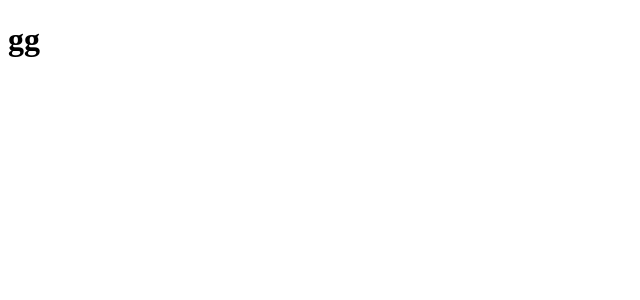
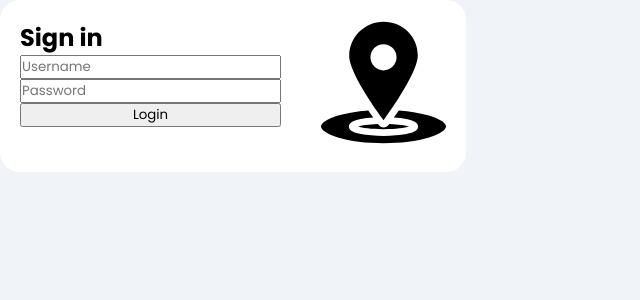
Before and after one commit to LeQuangThanh69420/Traffic-Crash-Tracking, an Angular app in the folder ClientMap/: page /login in a window 1280 px wide. Before the commit this address led to /. Shown: the top 300 px of the page, without its empty margins (0-640 px from the left). Built offline with nearby package versions, Linux system fonts and the light colour scheme.

Commit message:
ClientMap - update

```diff
--- /dev/null
+++ b/ClientMap/src/app/_guards/auth.guard.ts
@@ -0,0 +1,23 @@
+import { Injectable } from '@angular/core';
+import { ActivatedRouteSnapshot, CanActivate, Router, RouterStateSnapshot, UrlTree } from '@angular/router';
+import { Observable } from 'rxjs';
+
+@Injectable({
+  providedIn: 'root'
+})
+export class AuthGuard implements CanActivate {
+  constructor(private router: Router) {}
+
+  canActivate(
+    route: ActivatedRouteSnapshot,
+    state: RouterStateSnapshot): Observable<boolean | UrlTree> | Promise<boolean | UrlTree> | boolean | UrlTree {
+
+    const user = window.localStorage.getItem("user");
+    if (user == "" || user == null || user == undefined) {
+      this.router.navigate(['/login']);
+      return false;
+    }
+    return true;
+  }
+
+}
--- a/ClientMap/src/app/_services/station-controller.service.ts
+++ b/ClientMap/src/app/_services/station-controller.service.ts
@@ -4,6 +4,7 @@ import { environment } from 'src/environments/environment';
 import { StationGetStationsOutputDTO } from '../_DTOs/StationGetStationsOutputDTO';
 import { StationLoginInputDTO } from '../_DTOs/StationLoginInputDTO';
 import { StationLoginOutputDTO } from '../_DTOs/StationLoginOutputDTO';
+import { Router } from '@angular/router';
 
 @Injectable({
   providedIn: 'root'
@@ -11,14 +12,17 @@ import { StationLoginOutputDTO } from '../_DTOs/StationLoginOutputDTO';
 export class StationControllerService {
   baseUrl = environment.apiUrl;
 
-  constructor(private http: HttpClient) { }
+  constructor(private http: HttpClient, private router: Router) { }
 
   Login(input: StationLoginInputDTO) {
     return this.http.post<StationLoginOutputDTO>(this.baseUrl + "Station/Login", input);
   }
 
-  setCurrentUser() {}
-  logout() {}
+  Logout() {
+    window.localStorage.removeItem("user");
+    this.router.navigate(['/login']);
+    //stopHubConnection();
+  }
 
   GetStations() {
     return this.http.get<StationGetStationsOutputDTO[]>(this.baseUrl + "Station/GetStations");
--- a/ClientMap/src/app/app-routing.module.ts
+++ b/ClientMap/src/app/app-routing.module.ts
@@ -1,7 +1,15 @@
 import { NgModule } from '@angular/core';
 import { RouterModule, Routes } from '@angular/router';
+import { MainComponent } from './main/main.component';
+import { LoginComponent } from './login/login.component';
+import { AuthGuard } from './_guards/auth.guard';
 
-const routes: Routes = [];
+const routes: Routes = [
+  {path: "login", component: LoginComponent},
+  {path: "main", component: MainComponent, runGuardsAndResolvers: "always", canActivate: [AuthGuard],},
+  {path: "", redirectTo: "main", pathMatch: "full"},
+  {path: "**", redirectTo: "main", pathMatch: "full"},
+];
 
 @NgModule({
   imports: [RouterModule.forRoot(routes)],
--- a/ClientMap/src/app/app.component.html
+++ b/ClientMap/src/app/app.component.html
@@ -1 +1 @@
-<h1>gg</h1>
+<router-outlet></router-outlet>
--- a/ClientMap/src/app/app.module.ts
+++ b/ClientMap/src/app/app.module.ts
@@ -6,6 +6,7 @@ import { AppComponent } from './app.component';
 import { LoginComponent } from './login/login.component';
 import { MainComponent } from './main/main.component';
 import { HttpClientModule } from '@angular/common/http';
+import { FormsModule } from '@angular/forms';
 
 @NgModule({
   declarations: [
@@ -17,6 +18,7 @@ import { HttpClientModule } from '@angular/common/http';
     BrowserModule,
     AppRoutingModule,
     HttpClientModule,
+    FormsModule,
   ],
   providers: [],
   bootstrap: [AppComponent]
--- a/ClientMap/src/app/login/login.component.html
+++ b/ClientMap/src/app/login/login.component.html
@@ -1 +1,14 @@
-<p>login works!</p>
+<div class="login-layout">
+    <div class="login-form">
+        <h2>Sign in</h2>
+
+        <input type="text" name="Username" placeholder="Username" [(ngModel)]="user.username">
+
+        <input type="text" name="Password" placeholder="Password" [(ngModel)]="user.password">
+
+        <button (click)="Login()">Login</button>
+    </div>
+    <div class="icon">
+        <img class="icon-location" src="/assets/marker/location.svg">
+    </div>
+</div>
--- a/ClientMap/src/app/login/login.component.ts
+++ b/ClientMap/src/app/login/login.component.ts
@@ -1,10 +1,27 @@
-import { Component } from '@angular/core';
+import { Component, OnInit } from '@angular/core';
+import { StationLoginInputDTO } from '../_DTOs/StationLoginInputDTO';
+import { StationControllerService } from '../_services/station-controller.service';
 
 @Component({
   selector: 'app-login',
   templateUrl: './login.component.html',
   styleUrls: ['./login.component.css']
 })
-export class LoginComponent {
+export class LoginComponent implements OnInit {
+  user: StationLoginInputDTO = { username: "", password: ""};
+
+  constructor(private stationController: StationControllerService) { }
+
+  ngOnInit() {
+  }
+
+  Login() {
+    this.stationController.Login(this.user).subscribe(response => {
+        console.log(response);
+      }, error => {
+        console.log(error);
+      }
+    );
+  }
 
 }
--- a/ClientMap/src/styles.css
+++ b/ClientMap/src/styles.css
@@ -1 +1,44 @@
 /* You can add global styles to this file, and also import other style files */
+@import url('https://fonts.googleapis.com/css2?family=Inter&family=Poppins:wght@400;500;600;700&display=swap');
+
+:root {
+    --bg1: #f0f4f9;
+    --txt: rgb(11, 87, 208);
+}
+
+* {
+    margin: 0px;
+    padding: 0px;
+    box-sizing: border-box;
+    font-family: "Poppins";
+}
+
+body {
+    background-color: var(--bg1);
+}
+
+input:focus::placeholder {
+    color: transparent;
+}
+
+.login-layout {
+    position: absolute;
+    display: flex;
+    flex-direction: row;
+    border-radius: 20px;
+    background-color: white;
+}
+
+.login-form {
+    display: flex;
+    flex-direction: column;
+    padding: 20px;
+}
+
+.icon {
+    padding: 20px;
+}
+
+.icon-location {
+    max-width: 125px;
+}
```
Also changed, not shown: ClientMap/src/assets/marker/location.svg (added).
